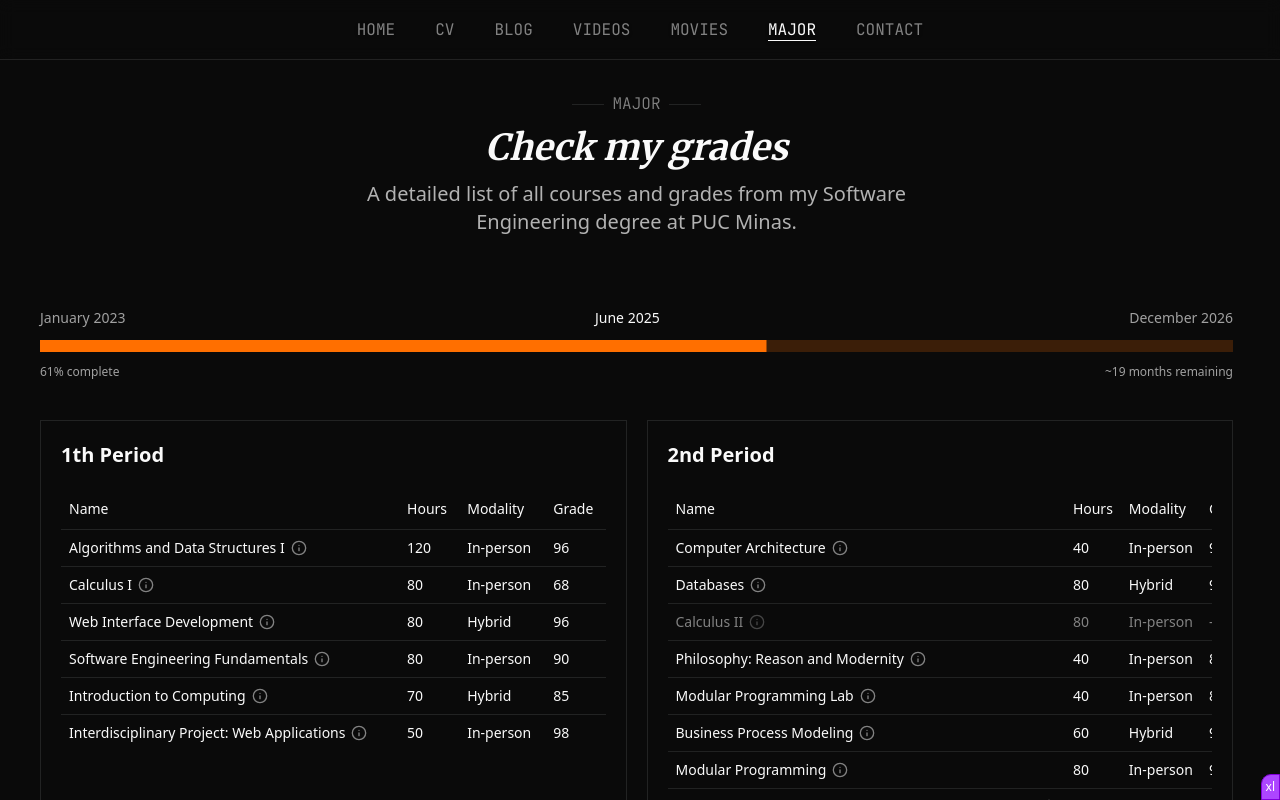
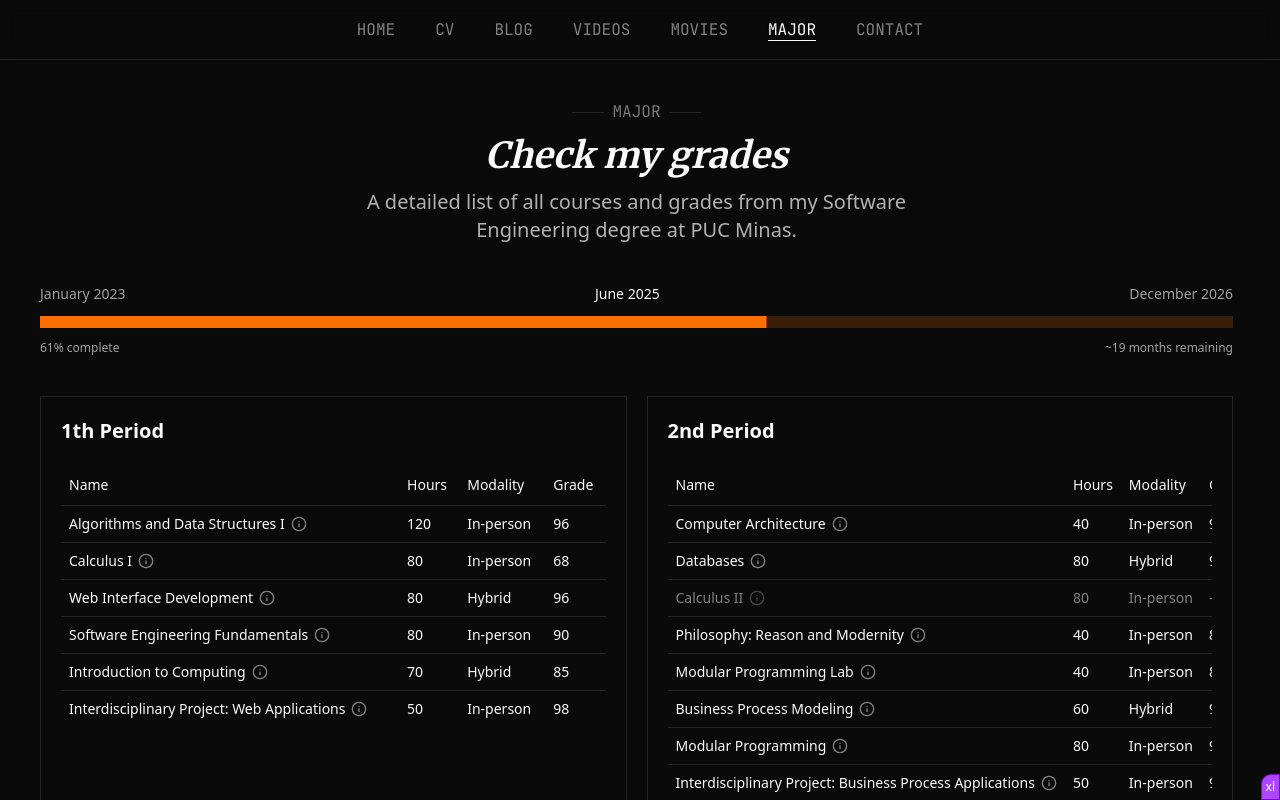
Before and after one commit to lucaazalim/azal.im, a Next.js app: page /major in a window 1280 px wide. Shown: the top 800 px of the page. Built offline with nearby package versions, Linux system fonts and the light colour scheme.

Commit message:
Fix page header padding.

```diff
--- a/app/_components/header/PageHeader.tsx
+++ b/app/_components/header/PageHeader.tsx
@@ -7,7 +7,7 @@ export default function PageHeader({ className, children, ...props }: Props) {
   return (
     <header
       className={cn(
-        "mx-auto flex flex-col items-center p-8 text-center",
+        "mx-auto flex flex-col items-center px-10 pt-10 text-center",
         "animate-in fade-in slide-in-from-bottom-[20px] duration-750 ease-in-out",
         className,
       )}
--- a/app/projects/_components/ProjectDesktopImage.tsx
+++ b/app/projects/_components/ProjectDesktopImage.tsx
@@ -7,7 +7,7 @@ type Props = {
 
 export default function ProjectDesktopImage({ src, alt }: Props) {
   return (
-    <div className="flex w-full flex-col overflow-hidden border-2 border-neutral-700 drop-shadow-xl drop-shadow-black">
+    <div className="flex w-full flex-col overflow-hidden rounded-2xl border-2 border-neutral-700 drop-shadow-xl">
       <div className="relative flex h-6 w-full items-center gap-2 bg-neutral-800 px-3 md:h-10">
         <div className="z-10 flex flex-row items-center gap-2">
           <div className="size-2 rounded-full bg-red-400 md:size-3" />
```
